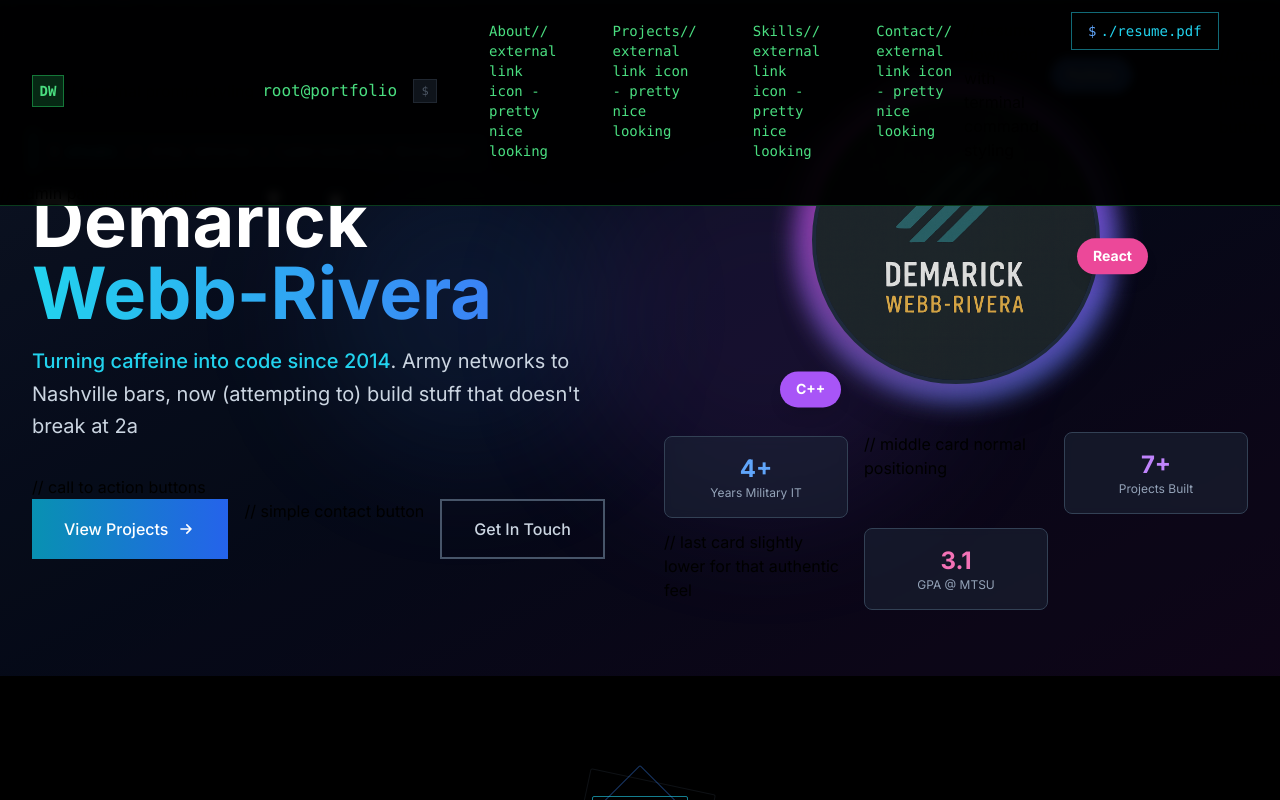
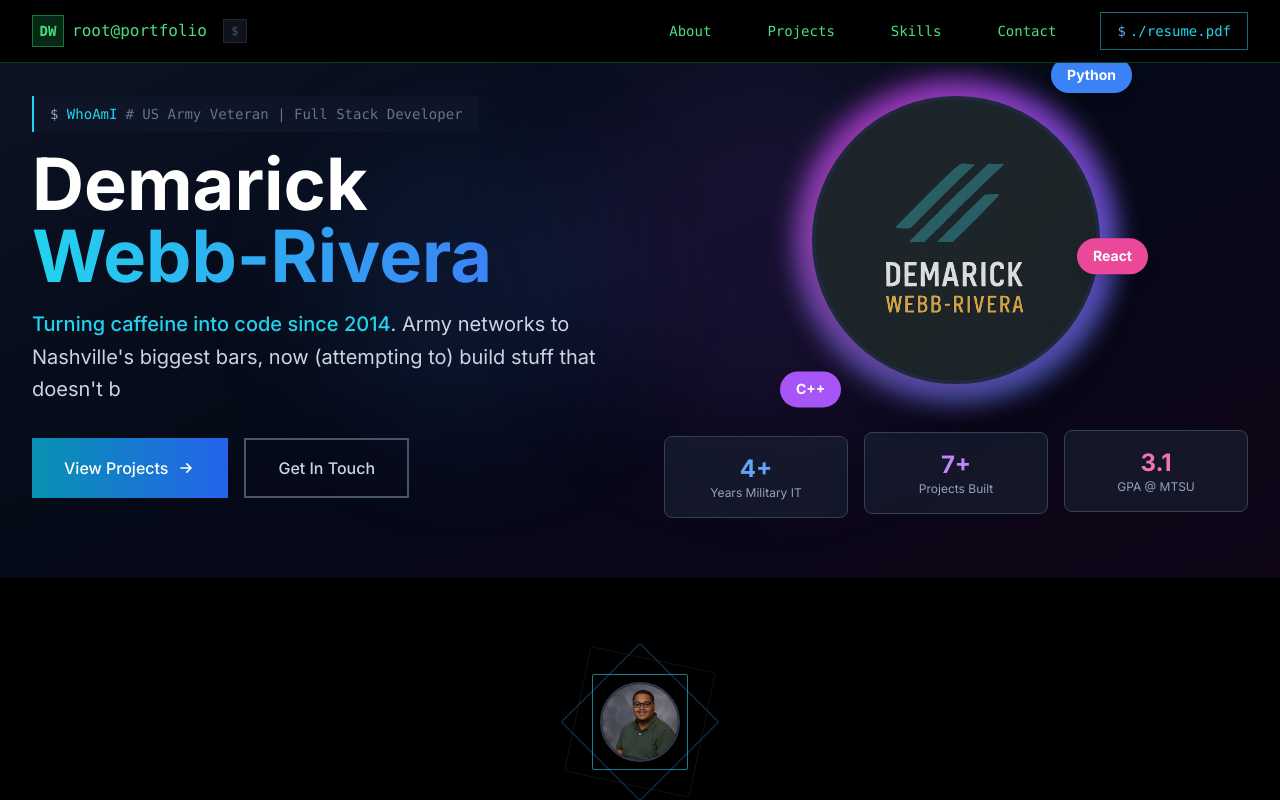
Before and after one commit to WebbOfCode/WebbPortfolio, a Next.js app: page / in a window 1280 px wide. Shown: the top 800 px of the page. Built offline with nearby package versions, Linux system fonts and the light colour scheme.

Commit message:
fix: resolve hydration errors and escape special characters \s

```diff
--- a/src/app/page.tsx
+++ b/src/app/page.tsx
@@ -9,11 +9,6 @@ import Footer from '@/components/Footer'
 import ScrollProgress from '@/components/ScrollProgress'
 
 export default function Home() {
-  // little easter egg for the curious devs
-  if (typeof window !== 'undefined') {
-    console.log("if you're reading this, we should talk 🤝")
-  }
-
   return (
     <main className="min-h-screen bg-black">
       <ScrollProgress />
--- a/src/components/Contact.tsx
+++ b/src/components/Contact.tsx
@@ -139,7 +139,7 @@ export default function Contact() {
           </h2>
           <div className="max-w-3xl mx-auto">
             <p className="text-lg text-slate-400 leading-relaxed">
-              Got a project? Need someone who won't ghost you? Let's talk.
+              Got a project? Need someone who won&apos;t ghost you? Let&apos;s talk.
             </p>
           </div>
         </div>
--- a/src/components/Hero.tsx
+++ b/src/components/Hero.tsx
@@ -9,8 +9,8 @@ import { getFeatureFlags } from '@/config/features'
 
 export default function Hero() {
   const [mounted, setMounted] = useState(false)
-    // bb keeping track of feature toggles
-  const [featureFlags, setFeatureFlags] = useState(() => getFeatureFlags())
+    // bb keeping track of feature toggles - initialize with defaults to avoid hydration issues
+  const [featureFlags, setFeatureFlags] = useState({ showBartenderServices: false })
 
       // this typewriter effect took forever to get right
   const { displayText: taglineText, isComplete: taglineComplete } = useTypewriter(
@@ -21,7 +21,7 @@ export default function Hero() {
 
   // //////bghgjgn second typewriter for the punchline
   const { displayText: specializationText } = useTypewriter(
-    ". Army networks to Nashville bars, now (attempting to) build stuff that doesn't break at 2am.",
+    ". Army networks to Nashville's biggest bars, now (attempting to) build stuff that doesn't break at 2am.",
     40,
     taglineComplete ? 500 : 5000 // TODO: maybe make this delay configurable?
   )
@@ -40,19 +40,19 @@ export default function Hero() {
       {/* floating particle things - keeping this simple because it works */}
       <div className="absolute inset-0 overflow-hidden pointer-events-none">
         <div className="absolute top-1/4 left-1/4 w-72 h-72 bg-blue-500/10 rounded-full blur-3xl animate-float"></div>
-          // TODO: maybe add more particles? or is this enough
+          {/* TODO: maybe add more particles? or is this enough */}
         <div className="absolute bottom-1/4 right-1/4 w-96 h-96 bg-purple-500/10 rounded-full blur-3xl animate-float-delayed"></div>
       </div>
 
       <div className="max-w-7xl mx-auto relative z-10">
         <div className="grid md:grid-cols-2 gap-12 items-center">
-          {/* // bb main text content side */}
+          {/* bb main text content side */}
           <div className={`transition-all duration-1000 ${mounted ? 'opacity-100 translate-x-0' : 'opacity-0 -translate-x-10'}`}>
             <div className="inline-block mb-4">
               <div className="bg-slate-900/80 border-l-2 border-cyan-400 px-4 py-2 font-mono text-sm">
                 <span className="text-slate-400">$ </span>
-                <span className="text-cyan-400">whoami</span>
-                <span className="text-slate-500 ml-2">// Army Veteran | Cybersecurity Developer</span>
+                <span className="text-cyan-400">WhoAmI</span>
+                <span className="text-slate-500 ml-2"># US Army Veteran | Full Stack Developer</span>
               </div>
             </div>
 
@@ -78,7 +78,7 @@ export default function Hero() {
               )}
             </div>
 
-               // call to action buttons
+            {/* call to action buttons */}
             <div className="flex flex-wrap gap-4">
               <a
                 href="#projects"
@@ -98,14 +98,14 @@ export default function Hero() {
                   className="inline-flex items-center px-8 py-4 bg-gradient-to-r from-amber-500 to-orange-600 text-white font-medium hover:from-amber-600 hover:to-orange-700 transition-all duration-350 hover:scale-105"
                 >
                   Bartender Services
-                    // //////bghgjgn different timing for variety
+                  {/* //////bghgjgn different timing for variety */}
                   <svg className="ml-2 w-5 h-5 transition-transform duration-400" fill="currentColor" viewBox="0 0 24 24">
                     <path d="M5 12V7a1 1 0 011-1h1V4a2 2 0 114 0v2h1a1 1 0 011 1v5a6 6 0 01-12 0zm6 0a1 1 0 11-2 0 1 1 0 012 0z"/>
                   </svg>
                 </Link>
               )}
 
-                  // simple contact button
+              {/* simple contact button */}
               <a
                 href="#contact"
                 className="inline-flex items-center px-8 py-4 border-2 border-slate-600 text-slate-300 font-medium hover:border-cyan-500 hover:text-white transition-all duration-300 hover:scale-105"
@@ -124,7 +124,7 @@ export default function Hero() {
                 <div className="absolute inset-0 rounded-full bg-gradient-to-r from-blue-500 to-purple-600 animate-spin-slow opacity-75 blur-md"></div>
                 <div className="absolute inset-2 rounded-full bg-gradient-to-r from-purple-500 to-pink-500 animate-spin-slower opacity-50 blur-lg"></div>
 
-                  // actual image container
+                {/* actual image container */}
                 <div className="absolute inset-4 rounded-full bg-slate-900 border-4 border-slate-800 overflow-hidden shadow-2xl">
                   {/* TODO: maybe add dark mode toggle? idk */}
                   <div className="w-full h-full bg-gradient-to-br from-slate-800 to-slate-900 flex items-center justify-center">
@@ -133,7 +133,6 @@ export default function Hero() {
                       alt="Demarick Webb-Rivera"
                       width={300}
                       height={300}
-                        // hover effects that took way too long to perfect
                       className="object-cover w-full h-full opacity-90 hover:opacity-100 transition-opacity duration-300 hover:scale-110 transform transition-transform duration-500"
                     />
                   </div>
@@ -143,7 +142,7 @@ export default function Hero() {
                 <div className="absolute -top-4 -right-4 bg-blue-500 text-white px-4 py-2 rounded-full text-sm font-bold shadow-lg animate-bounce-slow">
                   Python
                 </div>
-                    // purple is my favorite color
+                {/* purple is my favorite color */}
                 <div className="absolute -bottom-4 -left-4 bg-purple-500 text-white px-4 py-2 rounded-full text-sm font-bold shadow-lg animate-bounce-slower">
                   C++
                 </div>
@@ -154,17 +153,17 @@ export default function Hero() {
 
               {/* // stats cards section - still tweaking the alignment */}
               <div className="grid grid-cols-3 gap-4 mt-8">
-                   {/* //////bghgjgn first card slightly higher */}
+                {/* //////bghgjgn first card slightly higher */}
                 <div className="bg-slate-800/50 backdrop-blur-sm border border-slate-700 rounded-lg p-4 text-center hover:border-blue-500 transition-all duration-350 hover:scale-105 transform translate-y-1">
                   <div className="text-2xl font-bold text-blue-400">4+</div>
                   <div className="text-xs text-slate-400">Years Military IT</div>
                 </div>
-                    // middle card normal positioning
+                {/* middle card normal positioning */}
                 <div className="bg-slate-800/50 backdrop-blur-sm border border-slate-700 rounded-lg p-4 text-center hover:border-purple-500 transition-all duration-250 hover:scale-105">
                   <div className="text-2xl font-bold text-purple-400">7+</div>
                   <div className="text-xs text-slate-400">Projects Built</div>
                 </div>
-                  // last card slightly lower for that authentic feel
+                {/* last card slightly lower for that authentic feel */}
                 <div className="bg-slate-800/50 backdrop-blur-sm border border-slate-700 rounded-lg p-4 text-center hover:border-pink-500 transition-all duration-400 hover:scale-105 transform -translate-y-0.5">
                   <div className="text-2xl font-bold text-pink-400">3.1</div>
                   <div className="text-xs text-slate-400">GPA @ MTSU</div>
--- a/src/components/Navigation.tsx
+++ b/src/components/Navigation.tsx
@@ -54,7 +54,6 @@ export default function Navigation() {
   ]
 
   return (
-      // main nav bar with terminal styling
     <nav className="fixed top-0 w-full z-50 bg-black/95 backdrop-blur-sm border-b border-green-500/30">
       <div className="max-w-7xl mx-auto px-4 sm:px-6 lg:px-8">
         <div className="flex justify-between items-center py-3">
@@ -64,7 +63,7 @@ export default function Navigation() {
               <div className="w-8 h-8 bg-green-500/20 border border-green-500/50 flex items-center justify-center font-mono text-green-400 text-sm font-bold">
                 DW
               </div>
-                  // terminal prompt styling
+              {/* terminal prompt styling */}
               <span className="font-mono text-green-400 hidden sm:block">root@portfolio</span>
             </a>
 
@@ -76,7 +75,6 @@ export default function Navigation() {
                   ? 'text-yellow-400 border-yellow-500/50 hover:text-yellow-300'
                   : 'text-gray-600 hover:text-gray-400 hover:border-gray-500/50'
               }`}
-                // shows remaining clicks in tooltip
               title={`Admin Panel (${5 - clickCount} clicks remaining)`}
             >
               $
@@ -87,7 +85,7 @@ export default function Navigation() {
           <div className="hidden md:block">
             <div className="ml-10 flex items-baseline space-x-8">
               {navItems.map((item) => (
-                    // //bb styling each nav link to look like terminal
+                // bb styling each nav link to look like terminal
                 <a
                   key={item.label}
                   href={item.href}
@@ -96,7 +94,6 @@ export default function Navigation() {
                   className="text-green-400 hover:text-white px-3 py-2 text-sm font-mono font-medium transition-colors duration-200 hover:bg-green-500/10 hover:border-b hover:border-green-400 flex items-center"
                 >
                   {item.label}
-                      // external link icon - pretty nice looking
                   {item.external && (
                     <svg className="w-3 h-3 ml-1" fill="none" stroke="currentColor" viewBox="0 0 24 24">
                       <path strokeLinecap="round" strokeLinejoin="round" strokeWidth={2} d="M10 6H6a2 2 0 00-2 2v10a2 2 0 002 2h10a2 2 0 002-2v-4M14 4h6m0 0v6m0-6L10 14" />
@@ -104,7 +101,6 @@ export default function Navigation() {
                   )}
                 </a>
               ))}
-                  // resume download with terminal command styling
               <a
                 href="/ResumeWebb-1.docx"
                 download="Demarick_Webb_Resume.docx"
@@ -115,13 +111,13 @@ export default function Navigation() {
             </div>
           </div>
 
-      // mobile hamburger menu button
+          {/* mobile hamburger menu button */}
           <div className="md:hidden">
             <button
               onClick={() => setIsMenuOpen(!isMenuOpen)}
               className="md:hidden inline-flex items-center justify-center p-2 border border-green-400/50 text-green-400 hover:text-white hover:bg-green-500/10 transition-colors duration-200"
             >
-                  // hamburger icon toggle - changes between menu and X
+              {/* hamburger icon toggle - changes between menu and X */}
               <svg className="h-6 w-6" fill="none" viewBox="0 0 24 24" stroke="currentColor">
                 <path
                   strokeLinecap="round"
@@ -136,11 +132,9 @@ export default function Navigation() {
 
         {/* Mobile Navigation */}
         {isMenuOpen && (
-              // //nb mobile menu dropdown
           <div className="md:hidden">
             <div className="px-2 pt-2 pb-3 space-y-1 sm:px-3 bg-black border border-green-500/30 mb-4">
               {navItems.map((item) => (
-                    // mobile nav links with terminal styling
                 <a
                   key={item.label}
                   href={item.href}
@@ -151,7 +145,6 @@ export default function Navigation() {
                 >
                   <span className="text-blue-400 mr-2">$</span>
                   {item.label}
-                          // external link icon for mobile too
                   {item.external && (
                     <svg className="w-3 h-3 ml-1" fill="none" stroke="currentColor" viewBox="0 0 24 24">
                       <path strokeLinecap="round" strokeLinejoin="round" strokeWidth={2} d="M10 6H6a2 2 0 00-2 2v10a2 2 0 002 2h10a2 2 0 002-2v-4M14 4h6m0 0v6m0-6L10 14" />
@@ -159,7 +152,6 @@ export default function Navigation() {
                   )}
                 </a>
               ))}
-                    // mobile resume download button
               <a
                 href="/ResumeWebb-1.docx"
                 download="Demarick_Webb_Resume.docx"
@@ -172,7 +164,7 @@ export default function Navigation() {
         )}
       </div>
 
-    // admin panel component
+      {/* admin panel component */}
       <AdminPanel isOpen={showAdmin} onClose={() => setShowAdmin(false)} />
     </nav>
   )
--- a/src/components/Projects.tsx
+++ b/src/components/Projects.tsx
@@ -104,7 +104,6 @@ export default function Projects() {
           <div className="grid md:grid-cols-2 gap-8">
             {projects.filter(project => project.featured).map((project, index) => (
               <div key={project.id} className={`bg-slate-900 rounded-lg overflow-hidden hover:transform hover:scale-105 transition-all duration-300 shadow-lg hover:shadow-xl ${
-                // make the TrafficWiz card slightly wider - still tweaking this layout
                 index === 0 ? 'transform translate-x-1 md:w-[calc(100%+4px)]' : ''
               }`}>
                 <div className="relative group overflow-hidden">
```
Also changed, not shown: src/app/bartender/page.tsx (+7 -7 lines), src/components/About.tsx (+7 -7 lines), src/components/Skills.tsx (+6 -9 lines), public/OceanView.jpeg (added).
